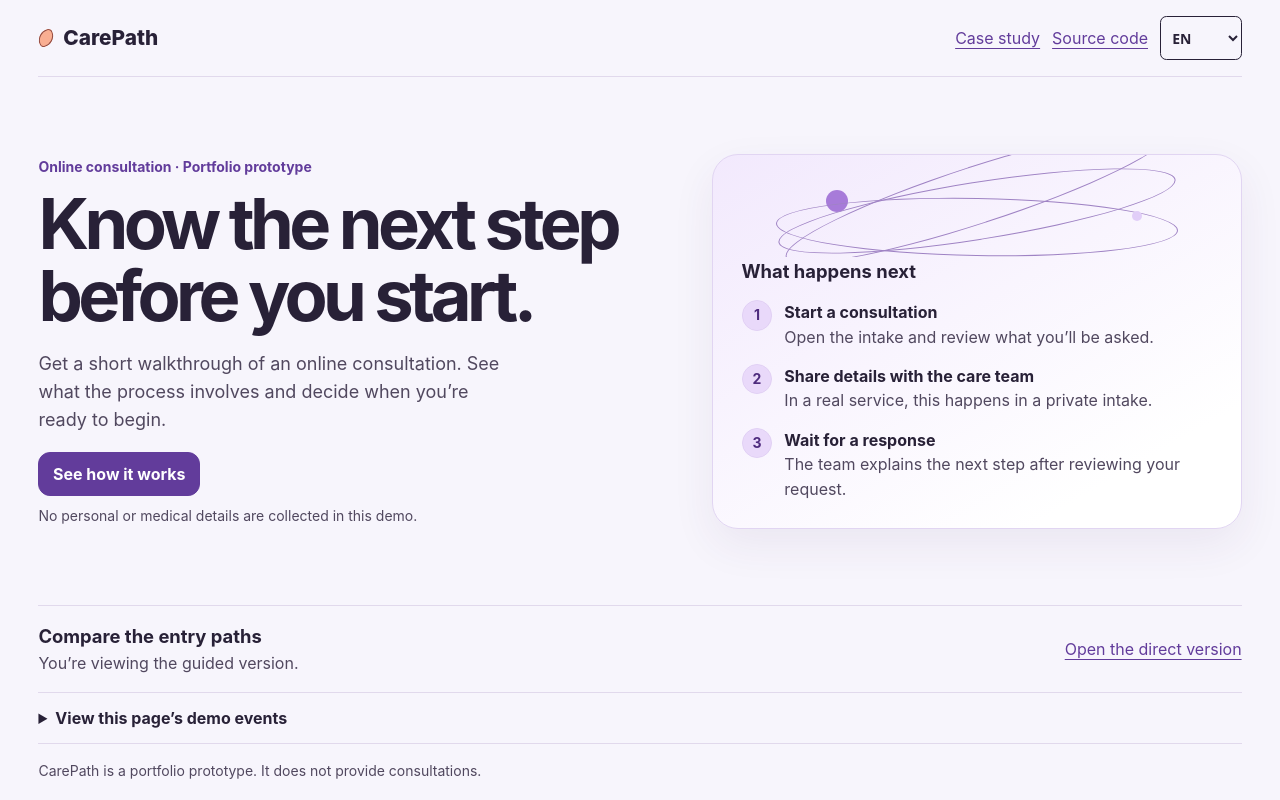
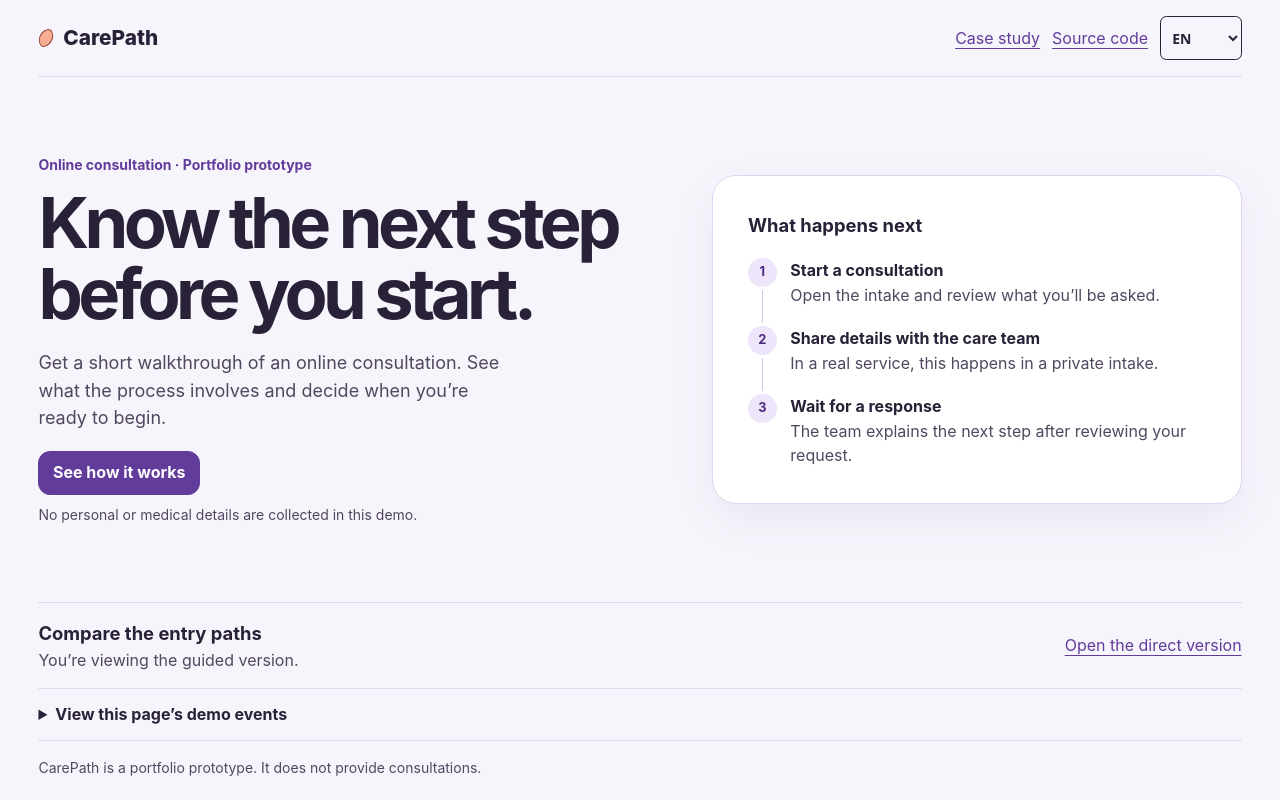
Before and after one commit to wesleybertolaia/carepath, a plain HTML site: page index.html in a window 1280 px wide. Drawn offline with Linux system fonts and the light colour scheme.

Commit message:
Replace the CarePath orbit with a consultation timeline

```diff
--- a/index.html
+++ b/index.html
@@ -7,7 +7,7 @@
   <meta name="robots" content="noindex">
   <title>CarePath | Online consultation preview</title>
   <link rel="icon" href="data:,">
-  <link rel="stylesheet" href="./style.css?v=workflow">
+  <link rel="stylesheet" href="./style.css?v=journey-timeline">
   <script src="./locale.js?v=workflow"></script>
   <script src="./app.js?v=workflow" defer></script>
   <link rel="stylesheet" href="./locale.css">
@@ -29,7 +29,6 @@
         <p class="privacy">No personal or medical details are collected in this demo.</p>
       </div>
       <aside class="journey" aria-labelledby="journey-title">
-        <div class="route-art" aria-hidden="true"><span></span><span></span><span></span></div>
         <h2 id="journey-title">What happens next</h2>
         <ol>
           <li><div><strong>Start a consultation</strong><p>Open the intake and review what you’ll be asked.</p></div></li>
--- a/style.css
+++ b/style.css
@@ -33,45 +33,39 @@ h1 { font: 500 clamp(2.7rem, 6vw, 5.25rem)/.97 Georgia, serif; letter-spacing: -
 .quiet:hover { background: #f2ebfa; }
 :focus-visible { outline: 3px solid #8c3b30; outline-offset: 3px; }
 .journey {
-  position: relative;
-  isolation: isolate;
-  overflow: hidden;
-  padding: 0 clamp(1.05rem, 3vw, 1.8rem) 1.6rem;
-  border: 1px solid #3b2954;
-  border-radius: 4.75rem 1rem 3.55rem 1rem;
-  background: #302343;
-  color: #fff7f3;
-  box-shadow: 7px 7px 0 #e3d1f1;
+  padding: clamp(1.2rem, 3.2vw, 2.2rem);
+  border: 1px solid #e1d5f2;
+  border-radius: 24px;
+  background: var(--white);
+  box-shadow: 0 16px 44px #44266512;
 }
-.route-art {
-  position: relative;
-  height: 124px;
-  margin-inline: -1rem;
-  overflow: hidden;
-}
-.route-art span {
-  position: absolute;
-  inset: 11px 10% auto;
-  height: 58px;
-  border: 1px solid #bca4db;
-  border-radius: 50%;
-  transform: rotate(-18deg);
-}
-.route-art span:nth-child(2) { transform: translateY(16px) rotate(-9deg); }
-.route-art span:nth-child(3) { transform: translateY(32px) rotate(1deg); }
-.route-art::before, .route-art::after {
+.journey h2, .testing h2 { font-size: 1.15rem; }
+.journey ol { counter-reset: journey; padding: 0; margin-top: 1.15rem; list-style: none; }
+.journey li { position: relative; display: flex; gap: .85rem; padding-bottom: 1.15rem; }
+.journey li:last-child { padding-bottom: 0; }
+.journey li:not(:last-child)::after {
   content: "";
   position: absolute;
+  top: 2rem;
+  bottom: .18rem;
+  left: calc(.9rem - .5px);
+  width: 1px;
+  background: #d5c3ee;
+}
+.journey li::before {
+  counter-increment: journey;
+  content: counter(journey);
+  display: grid;
+  place-items: center;
+  flex: 0 0 1.8rem;
+  height: 1.8rem;
   border-radius: 50%;
-  background: #f9ae92;
+  background: #eee5fa;
+  color: #4e2b7e;
+  font-weight: 700;
+  font-size: .8rem;
 }
-.route-art::before { width: 22px; height: 22px; top: 35px; left: 20%; }
-.route-art::after { width: 10px; height: 10px; top: 56px; right: 17%; background: #e1cef8; }
-.journey h2, .testing h2 { font-size: 1.15rem; }
-.journey ol { counter-reset: journey; padding: 0; list-style: none; }
-.journey li { display: flex; gap: .75rem; margin-top: .9rem; }
-.journey li::before { counter-increment: journey; content: counter(journey); display: grid; place-items: center; flex: 0 0 1.8rem; height: 1.8rem; border: 1px solid #f9ae92; border-radius: 50%; background: #f9ae92; color: #302343; font-weight: 750; font-size: .875rem; }
-.journey li p { color: #ecdeef; }
+.journey li p { color: var(--muted); }
 .testing p, .inspection p { color: var(--muted); }
 .flow { width: min(660px, 100%); margin: clamp(1.2rem, 5vw, 3.5rem) auto; padding: clamp(1rem, 4vw, 2rem); border: 1px solid var(--line); border-radius: 1.25rem .6rem 1.25rem .6rem; background: var(--white); box-shadow: 6px 6px 0 #eadff1; }
 .flow-header { display: flex; align-items: center; justify-content: space-between; flex-wrap: wrap; gap: .4rem .85rem; margin-bottom: .9rem; }
@@ -97,7 +91,7 @@ summary { cursor: pointer; font-weight: 690; }
 .footer { color: var(--muted); font-size: .875rem; border-top: 1px solid var(--line); }
 @media (max-width: 760px) { .hero { grid-template-columns: minmax(0, 1fr); } }
 @media (prefers-reduced-motion: no-preference) {
-  #stage > div, .route-art { animation: enter .3s ease-out both; }
+  #stage > div { animation: enter .3s ease-out both; }
   .button, .quiet, .choice { transition: background-color .16s ease, border-color .16s ease; }
   @keyframes enter { from { opacity: 0; transform: translateY(4px); } to { opacity: 1; transform: translateY(0); } }
 }
@@ -106,12 +100,7 @@ summary { cursor: pointer; font-weight: 690; }
 .hero { align-items: center; padding-block: clamp(2rem, 6vw, 5rem); }
 .hero h1 { font: 680 clamp(2.5rem, 5.5vw, 5rem)/1.02 -apple-system, BlinkMacSystemFont, system-ui, sans-serif; letter-spacing: -.065em; }
 .eyebrow { color: var(--accent); }
-.journey { border: 1px solid #e1d5f2; border-radius: 26px; background: linear-gradient(150deg,#f2e9fd,#fff 82%); color: var(--ink); box-shadow: 0 16px 44px #44266512; }
 .journey li p { color: var(--muted); }
-.journey li::before { background: #e9d9fa; border-color: #e1d0f4; color: #4e2b7e; }
-.route-art { height: 102px; }
-.route-art span { border-color: #9f83c4; }
-.route-art::before { background: #a77bd9; }
 .flow { border-radius: 24px; box-shadow: 0 16px 44px #44266512; }
 .button,.quiet,.choice { border-radius: 12px; }
 #resume-request { margin: .5rem 0 0 .3rem; }
```
